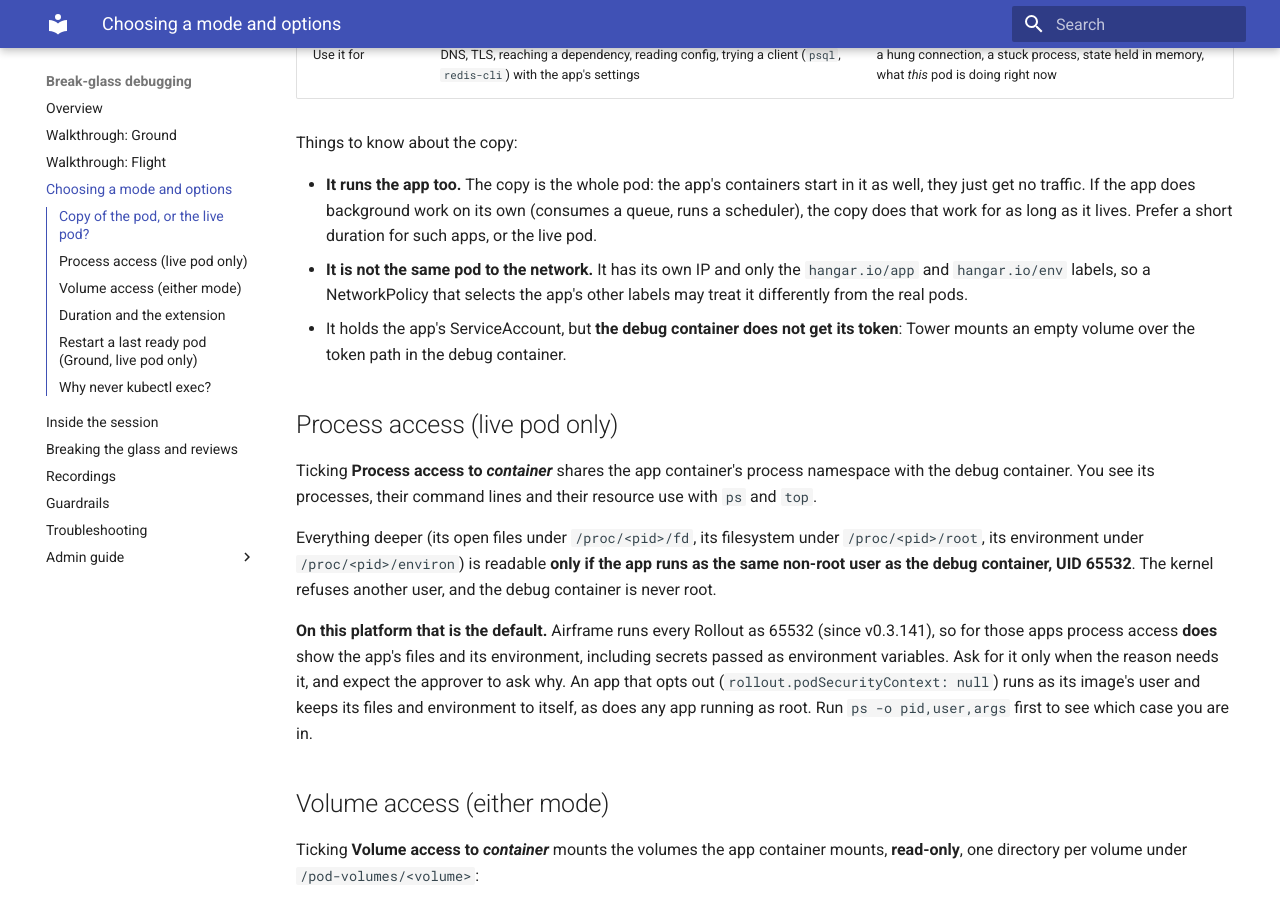
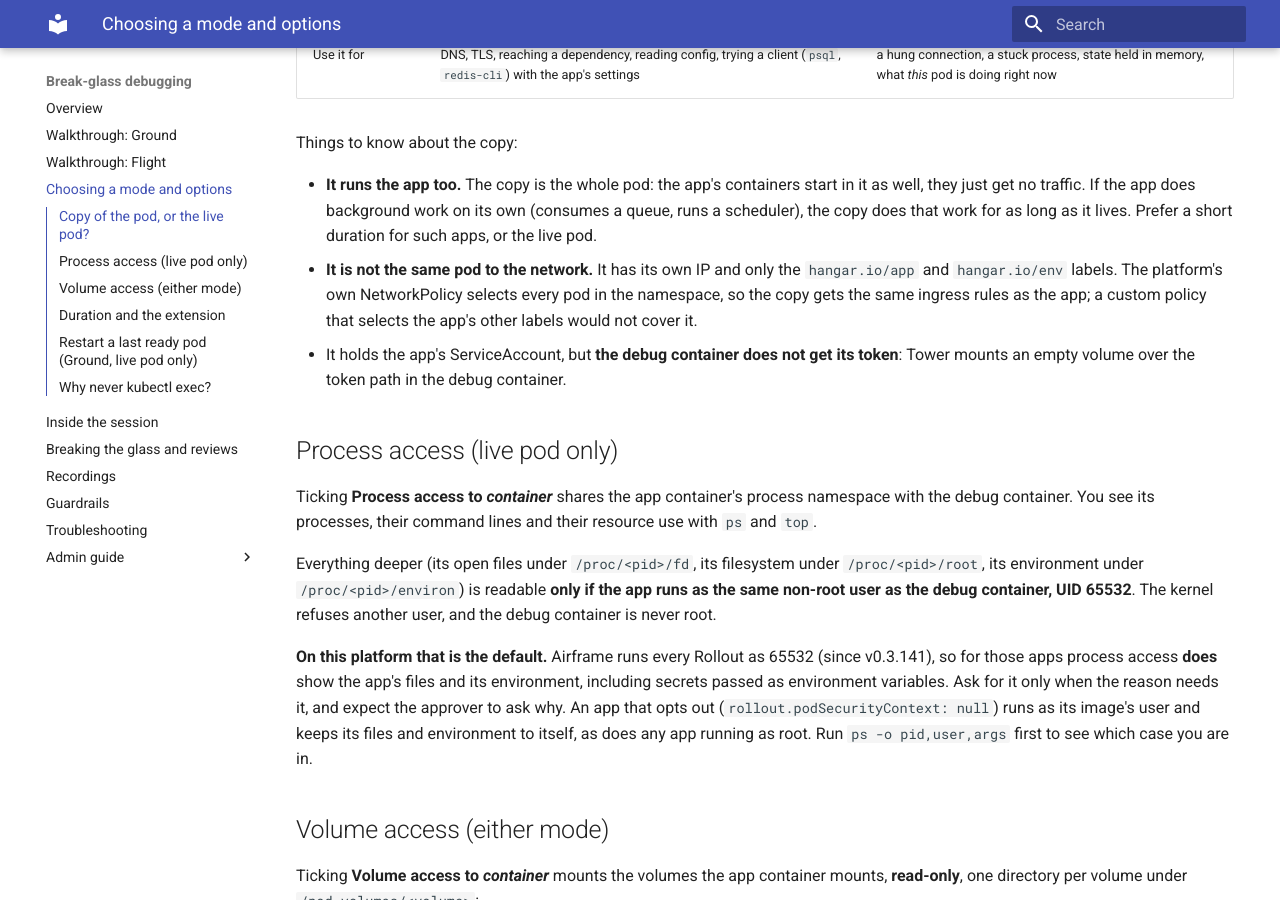
Before and after one commit to jfillman/tower, an MkDocs documentation site: the page built from docs/break-glass/options.md, in a window 1280 px wide and 900 px high, scrolled down 804 px. Built offline with MkDocs 1.6.1 and Material for MkDocs 9.7.7, drawn with Linux system fonts in a browser that asks for light colours.

Commit message:
docs(break-glass): copy pods and the platform's NetworkPolicy (checked on both clusters)
Co-Authored-By: Claude Opus 5.5 <noreply@anthropic.com>

```diff
--- a/docs/break-glass/options.md
+++ b/docs/break-glass/options.md
@@ -21,8 +21,9 @@ Things to know about the copy:
 - **It runs the app too.** The copy is the whole pod: the app's containers start in it as well, they just get no
   traffic. If the app does background work on its own (consumes a queue, runs a scheduler), the copy does that work
   for as long as it lives. Prefer a short duration for such apps, or the live pod.
-- **It is not the same pod to the network.** It has its own IP and only the `hangar.io/app` and `hangar.io/env` labels,
-  so a NetworkPolicy that selects the app's other labels may treat it differently from the real pods.
+- **It is not the same pod to the network.** It has its own IP and only the `hangar.io/app` and `hangar.io/env` labels.
+  The platform's own NetworkPolicy selects every pod in the namespace, so the copy gets the same ingress rules as the
+  app; a custom policy that selects the app's other labels would not cover it.
 - It holds the app's ServiceAccount, but **the debug container does not get its token**: Tower mounts an empty volume
   over the token path in the debug container.
 
```
